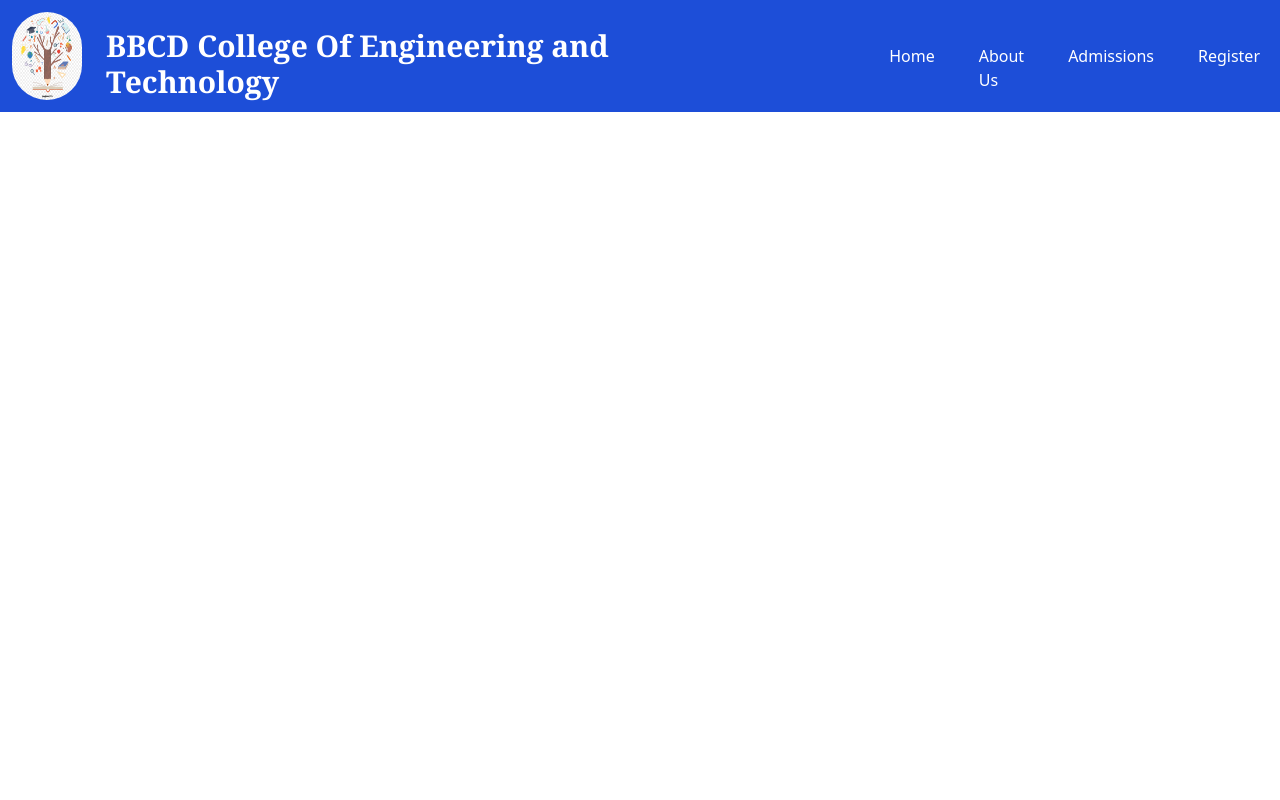
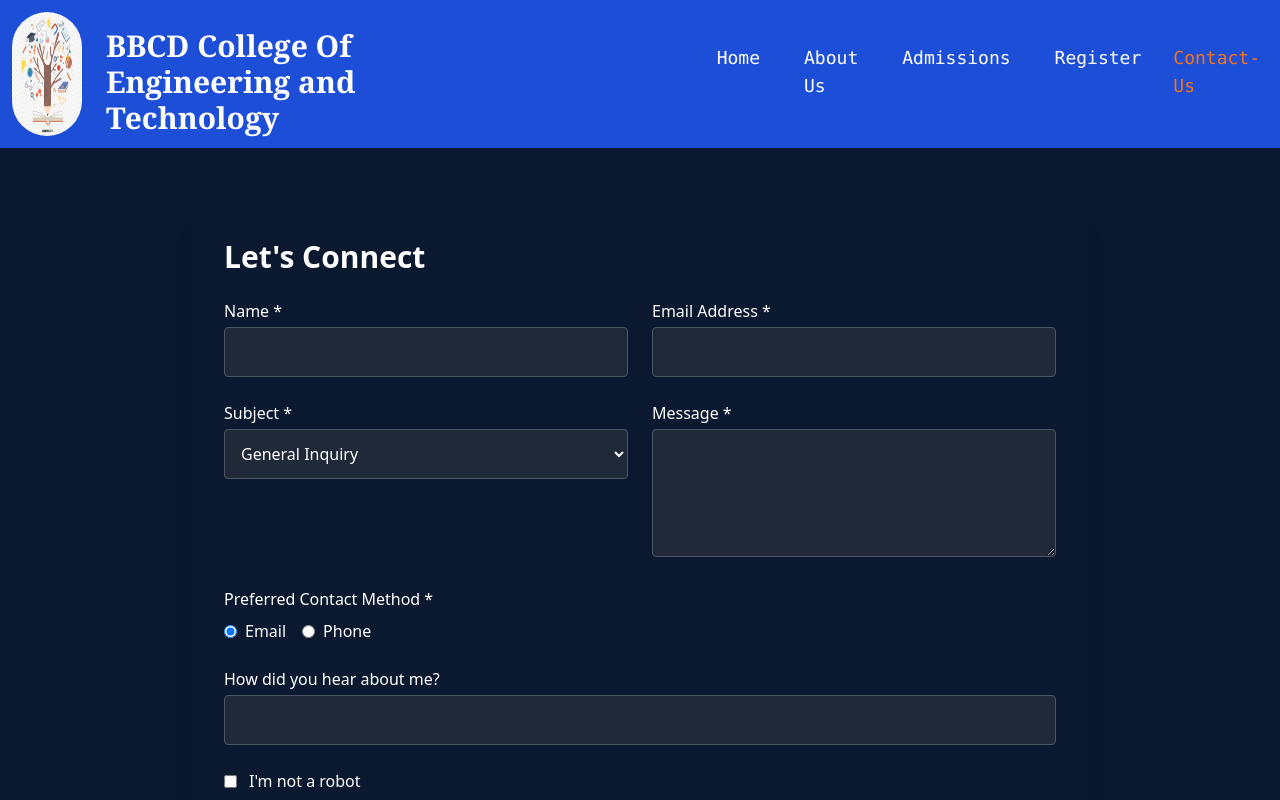
Before and after one commit to Bhavik9696/college-website, a React (Vite) app: page /contact in a window 1280 px wide. Shown: the top 800 px of the page. Built offline with nearby package versions, Linux system fonts and the light colour scheme.

Commit message:
add email-js for contact us page

```diff
--- a/package.json
+++ b/package.json
@@ -8,9 +8,10 @@
     "build": "vite build",
     "lint": "eslint .",
     "preview": "vite preview",
-    "start":"vite"
+    "start": "vite"
   },
   "dependencies": {
+    "@emailjs/browser": "^4.4.1",
     "react": "^19.1.1",
     "react-dom": "^19.1.1",
     "react-router-dom": "^7.8.0"
--- a/src/App.jsx
+++ b/src/App.jsx
@@ -5,6 +5,9 @@ import Footer from "./components/Footer";
 import Admissions from "./pages/Admissions";
 import AboutUs from "./pages/AboutUs";
 import Register from "./pages/Register";
+import ContactUs from "./pages/ContactUs";
+
+
 
 function App() {
   return (
@@ -17,6 +20,7 @@ function App() {
           <Route path="/admissions" element={<Admissions />} />
           <Route path="/About-Us" element={<AboutUs />} />
           <Route path="/register" element={<Register />} />
+          <Route path="/contact" element={<ContactUs />} />
 
         </Routes>
       </main>
--- a/src/components/Navbar.jsx
+++ b/src/components/Navbar.jsx
@@ -5,18 +5,18 @@ import { NavLink } from 'react-router-dom';
 function Navbar() {
   return (
     <div>
-      <header className="p-5 bg-blue-700 text-white  flex gap-6 md:pl-16 lg:p-3 sticky top-0  ">
+      <header className="p-5 bg-blue-700 text-white  flex gap-6 md:pl-16 lg:p-3  top-0 sticky ">
         <img src={logo} alt="logo" width={70} className="rounded-full bg-p" />
         <h1 className="text-xl font-bold font-serif sm:text-2xl md:mt-6 sm:mt-4 md:text-3xl lg:mt-4">
           BBCD College Of Engineering and Technology
         </h1>
-        <div className="navsection hidden md:block md:flex  md:flex-col md:h-10 md:w-30 md:gap-2 p-2 lg:flex-row lg:mt-6 lg:ml-20 xl:ml-48">
+        <div className="navsection hidden md:flex  md:flex-col md:h-10 md:w-30 md:gap-2 p-2 lg:flex-row lg:mt-6 lg:ml-20 xl:ml-48 font-mono text-lg">
           <NavLink
             to="/"
             // className="text-white  rounded hover:bg-blue-700 transition lg:ml-6"
 
             className={({isActive})=>{
-              return isActive?'text-orange-500 rounded hover:bg-blue-600 transition lg:ml-9':'text-white rounded hover:bg-blue-600 transition lg:ml-9';
+              return isActive?'text-orange-500  rounded hover:bg-blue-600 transition lg:ml-9':'text-white rounded hover:bg-blue-600 transition lg:ml-9';
             }}
           >
             Home
@@ -49,6 +49,16 @@ function Navbar() {
           >
             Register
           </NavLink>
+          <NavLink
+            to="/contact"
+            // className="text-white  rounded hover:bg-blue-700 transition lg:ml-6"
+
+            className={({isActive})=>{
+              return isActive?'text-orange-500 rounded hover:bg-blue-600 transition lg:ml-6':'text-white rounded hover:bg-blue-600 transition lg:ml-9';
+            }}
+          >
+            Contact-Us
+          </NavLink>
 
         </div>
       </header>
--- /dev/null
+++ b/src/pages/ContactUs.jsx
@@ -0,0 +1,175 @@
+import React, { useState, useRef } from 'react';
+import emailjs from '@emailjs/browser';
+
+const ContactUS = () => {
+  const formRef = useRef();
+  const [formData, setFormData] = useState({
+    name: '',
+    email: '',
+    subject: 'General Inquiry',
+    message: '',
+    contactMethod: 'Email',
+    heardAbout: '',
+    isHuman: false
+  });
+
+  const handleChange = (e) => {
+    const { name, value, type, checked } = e.target;
+    setFormData((prev) => ({
+      ...prev,
+      [name]: type === 'checkbox' ? checked : value,
+    }));
+  };
+
+  const handleSubmit = (e) => {
+    e.preventDefault();
+    if (!formData.isHuman) {
+      alert("Please verify you're not a robot.");
+      return;
+    }
+
+    emailjs.sendForm(
+      'service_e1ms0qb',        // Service ID
+      'template_gyjobmx',       // Template ID
+      formRef.current,
+      'LKmER1O6EpQDHY5jn'       // Public key
+    )
+      .then(() => {
+        alert("Message sent successfully!");
+        setFormData({
+          name: '',
+          email: '',
+          subject: 'General Inquiry',
+          message: '',
+          contactMethod: 'Email',
+          heardAbout: '',
+          isHuman: false
+        });
+      })
+      .catch((err) => {
+        console.error("EmailJS Error:", err);
+        alert("Something went wrong.");
+      });
+  };
+
+  return (
+    <div className="bg-[#0a192f] text-white min-h-screen flex items-center justify-center p-6">
+      <form
+        ref={formRef}
+        onSubmit={handleSubmit}
+        className="w-full max-w-4xl space-y-6 p-8 rounded-xl shadow-xl bg-[#0a192f]"
+      >
+        <h2 className="text-3xl font-bold mb-6">Let's Connect</h2>
+
+        <div className="grid grid-cols-1 md:grid-cols-2 gap-6">
+          <div>
+            <label className="block mb-1">Name *</label>
+            <input
+              type="text"
+              name="name"
+              className="w-full p-3 rounded bg-gray-800 border border-gray-600 text-white"
+              value={formData.name}
+              onChange={handleChange}
+              required
+            />
+          </div>
+
+          <div>
+            <label className="block mb-1">Email Address *</label>
+            <input
+              type="email"
+              name="email"
+              className="w-full p-3 rounded bg-gray-800 border border-gray-600"
+              value={formData.email}
+              onChange={handleChange}
+              required
+            />
+          </div>
+
+          <div>
+            <label className="block mb-1">Subject *</label>
+            <select
+              name="subject"
+              className="w-full p-3 rounded bg-gray-800 border border-gray-600"
+              value={formData.subject}
+              onChange={handleChange}
+              required
+            >
+              <option>General Inquiry</option>
+              <option>Feedback</option>
+              <option>Support</option>
+              <option>Other</option>
+            </select>
+          </div>
+
+          <div>
+            <label className="block mb-1">Message *</label>
+            <textarea
+              name="message"
+              className="w-full p-3 h-32 rounded bg-gray-800 border border-gray-600"
+              value={formData.message}
+              onChange={handleChange}
+              required
+            ></textarea>
+          </div>
+        </div>
+
+        <div>
+          <label className="block mb-2">Preferred Contact Method *</label>
+          <div className="flex gap-4">
+            <label className="flex items-center gap-2">
+              <input
+                type="radio"
+                name="contactMethod"
+                value="Email"
+                checked={formData.contactMethod === 'Email'}
+                onChange={handleChange}
+              />
+              Email
+            </label>
+            <label className="flex items-center gap-2">
+              <input
+                type="radio"
+                name="contactMethod"
+                value="Phone"
+                checked={formData.contactMethod === 'Phone'}
+                onChange={handleChange}
+              />
+              Phone
+            </label>
+          </div>
+        </div>
+
+        <div>
+          <label className="block mb-1">How did you hear about me?</label>
+          <input
+            type="text"
+            name="heardAbout"
+            className="w-full p-3 rounded bg-gray-800 border border-gray-600"
+            value={formData.heardAbout}
+            onChange={handleChange}
+          />
+        </div>
+
+        <div className="flex items-center gap-3">
+          <input
+            type="checkbox"
+            name="isHuman"
+            checked={formData.isHuman}
+            onChange={handleChange}
+          />
+          <span>I'm not a robot</span>
+        </div>
+
+        <button
+          type="submit"
+          className="bg-white text-black font-semibold py-2 px-6 rounded hover:bg-gray-200 transition"
+        >
+          Send Message
+        </button>
+      </form>
+    </div>
+  );
+};
+
+export default ContactUS;
```
Also changed, not shown: 1 other file (tests, documents, lock files or other folders).
